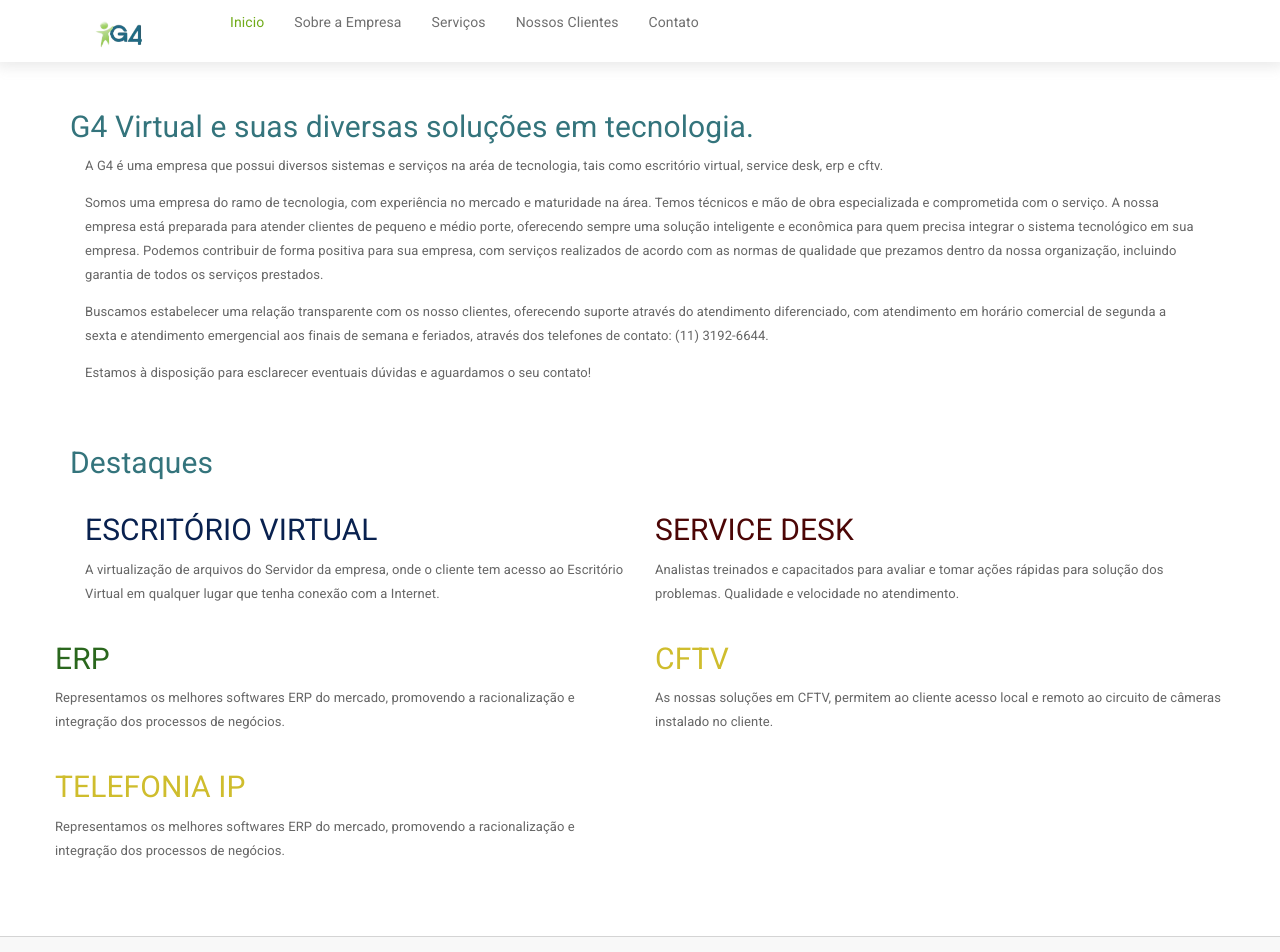
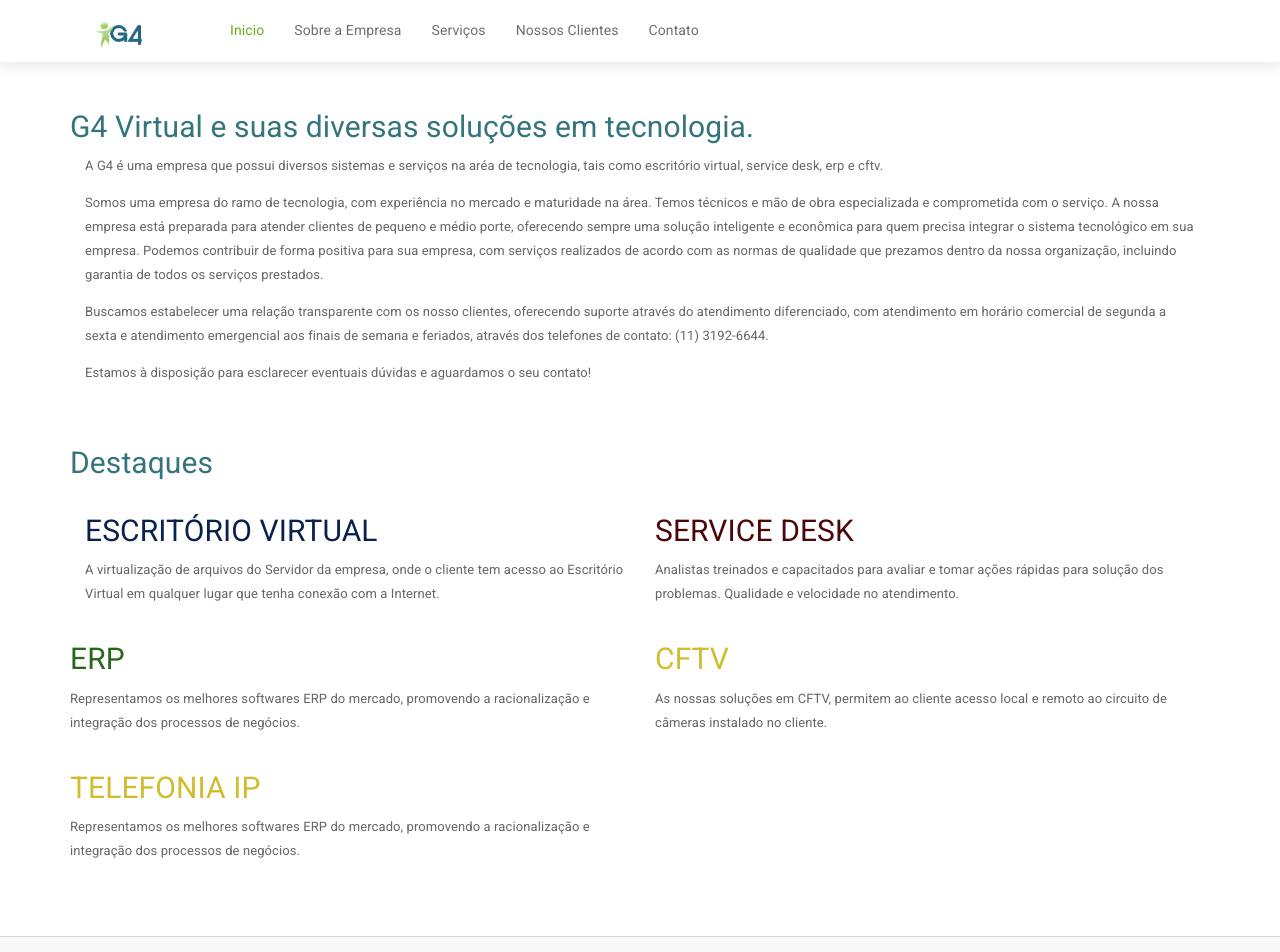
Before and after one commit to dev-pmartins/seo-g4-virtual, a plain HTML site: page index.html in a window 1280 px wide. Shown: the top 952 px of the page. Drawn offline with nearby package versions, Linux system fonts and the light colour scheme.

Commit message:
Termino do header e modificação da home

```diff
--- a/css/style.css
+++ b/css/style.css
@@ -41,6 +41,7 @@
 }
 .menu-tab{
 	padding: 0 50px;
+  margin-top: 8px;
 }
 .menu-tab ul{
 	display: inline-block;
--- a/index.html
+++ b/index.html
@@ -55,7 +55,6 @@
 									<p>Analistas treinados e capacitados para avaliar e tomar ações rápidas para solução dos problemas. Qualidade e velocidade no atendimento.</p>
 								</div>
 							</div>
-							<div class="row">
 							<div class="col-lg-6 col-md-6 col-sm-12">
 								<h2 class="text-uppercase" style="color:#2A671D">erp</h2>
 								<!-- <h3 class="services-subtitles">SAP/MMQ/SV</h3> -->
@@ -69,7 +68,6 @@
 							<div class="col-lg-6 col-md-6 col-sm-12">
 								<h2 class="text-uppercase" style="color:#CFBD2D">TELEFONIA IP</h2>
 								<p>Representamos os melhores softwares ERP do mercado, promovendo a racionalização e integração dos processos de negócios.</p>
-								</div>
 							</div>
 						</div>
 					</div>
```
Lines whose indentation alone changed are shown as unchanged.
